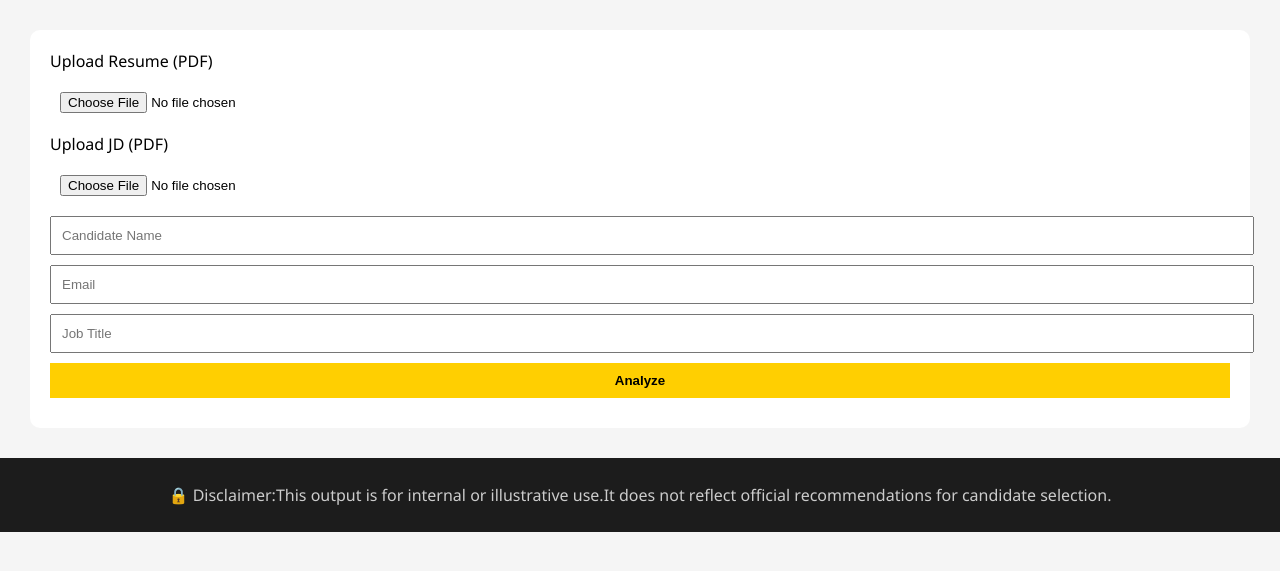
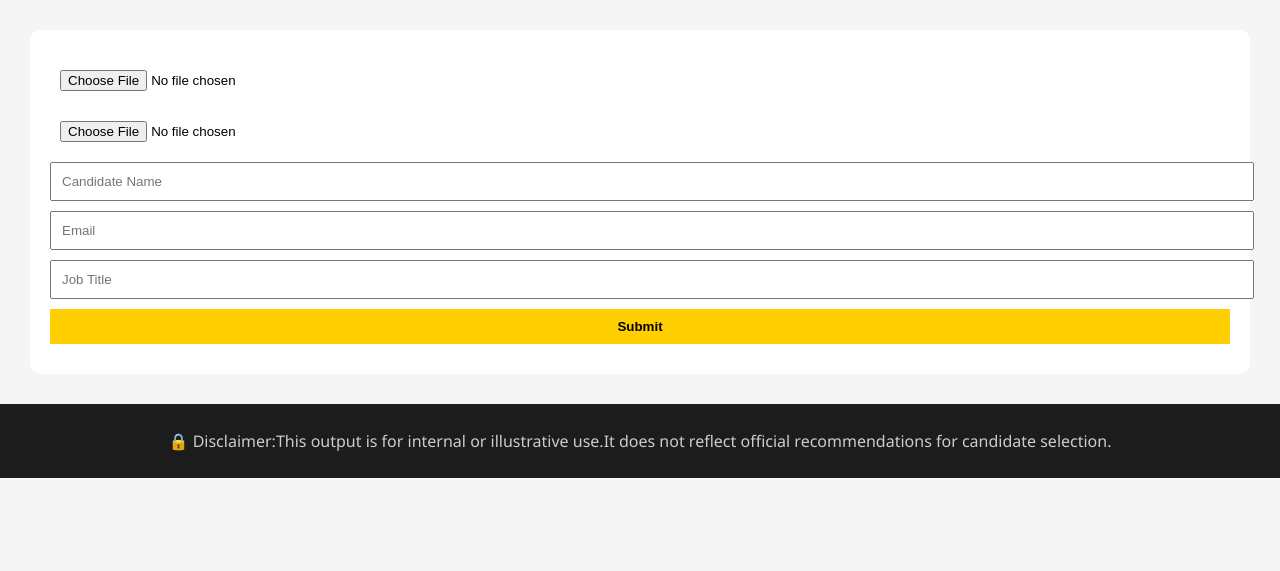
Before and after one commit to alvinalex9/Resume-Analyzer, a Flask app: page / in a window 1280 px wide. Shown: the part 100-671 px from the top of the page. Run offline with Flask 3, Linux system fonts and the light colour scheme.

Commit message:
Update index.html

```diff
--- a/templates/index.html
+++ b/templates/index.html
@@ -20,16 +20,15 @@
 
   <div class="container">
     {% if not score %}<div class="panel upload">
-      <form action="/" method="post" enctype="multipart/form-data">
-        <label>Upload Resume (PDF)</label>
+     <form method="POST" enctype="multipart/form-data">
         <input type="file" name="resume" required>
-        <label>Upload JD (PDF)</label>
         <input type="file" name="jd" required>
         <input type="text" name="candidate_name" placeholder="Candidate Name" required>
         <input type="email" name="email" placeholder="Email" required>
         <input type="text" name="job_title" placeholder="Job Title" required>
-        <button type="submit">Analyze</button>
-      </form>
+        <button type="submit">Submit</button>
+    </form>
+
     </div>{% endif %}
 
     {% if score %}
@@ -61,7 +60,7 @@
       <img src="{{ url_for('static', filename='images/section_bar.png') }}" class="chart-img">
 
       <h3>Word Cloud</h3>
-      <img src="{{ url_for('static', filename='images/wordcloud.png') }}" class="chart-img">
+      <img src="{{ url_for('static', filename='images/wordcloud.png') }}" alt="Wordcloud">
 
       <h3>Smart Tips</h3>
       <ul>
```
